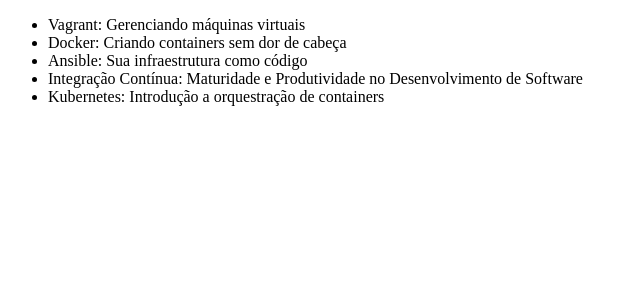
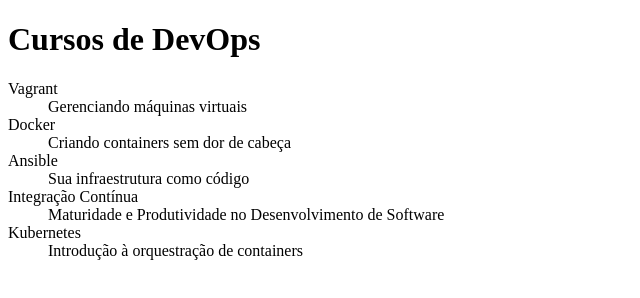
Before and after one commit to Artur-chagas-shu/git-curso, a plain HTML site: page index.html in a window 1280 px wide. Shown: the whole page, without its empty margins (0-640 px from the left). Drawn offline with Linux system fonts and the light colour scheme.

Commit message:
criando um titulo, subistiduindo ul por dl e pondo quebra de linha

```diff
--- a/index.html
+++ b/index.html
@@ -4,13 +4,26 @@
     <meta charset="UTF-8">
     <title>Lista de Cursos de DevOps da Alura</title>
 </head>
+
 <body>
-    <ul>
-        <li>Vagrant: Gerenciando máquinas virtuais</li>
-        <li>Docker: Criando containers sem dor de cabeça</li>
-        <li>Ansible: Sua infraestrutura como código</li>
-        <li>Integração Contínua: Maturidade e Produtividade no Desenvolvimento de Software</li>
-        <li>Kubernetes: Introdução a orquestração de containers</li>
-    </ul>
+         <h1>Cursos de DevOps</h1>
+    <dl>
+
+    <dt>Vagrant</dt>
+    <dd>Gerenciando máquinas virtuais</dd>
+
+    <dt>Docker</dt>
+    <dd>Criando containers sem dor de cabeça</dd>
+
+    <dt>Ansible</dt>
+    <dd>Sua infraestrutura como código</dd>
+
+    <dt>Integração Contínua</dt>
+    <dd>Maturidade e Produtividade no Desenvolvimento de Software</dd>
+
+    <dt>Kubernetes</dt>
+    <dd>Introdução à orquestração de containers</dd>
+</dl>
+
 </body>
 </html>
```
